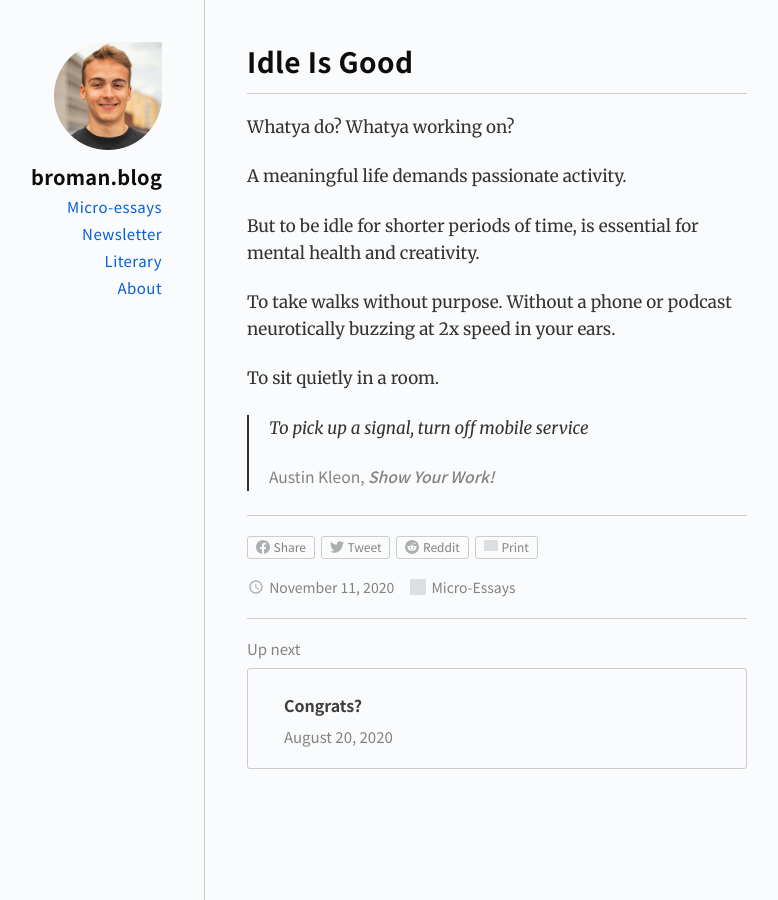
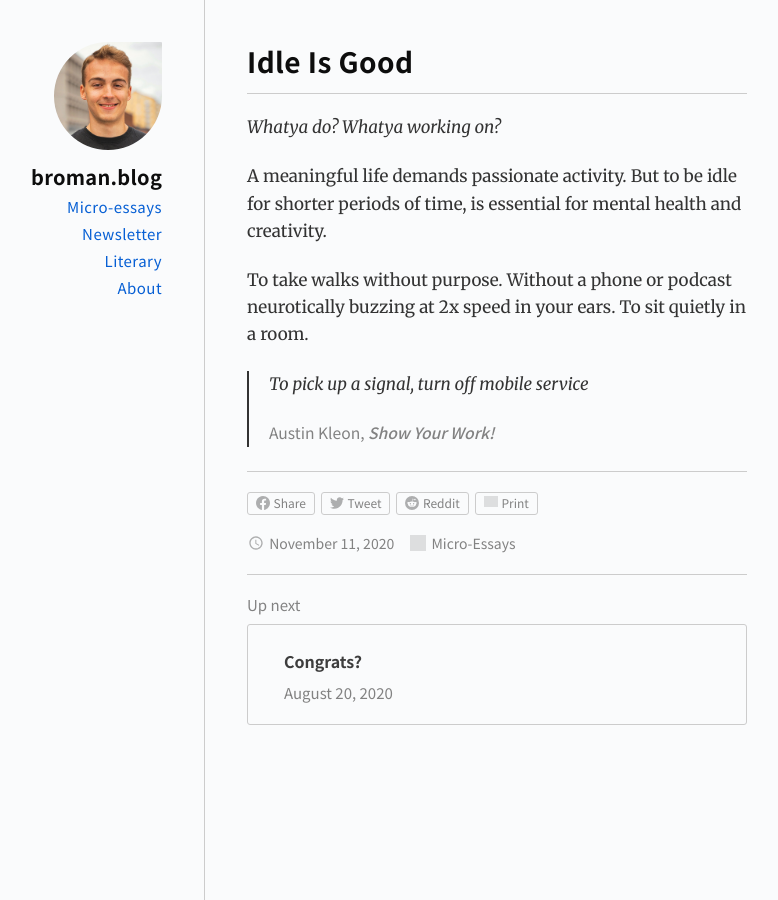
Before and after one commit to gdbroman/broman.blog, a Jekyll site: the page built from _posts/2020/2020-11-11-idle-is-good.md, in a window 1280 px wide. Shown: the whole page, without its empty margins (251-1029 px from the left). Built offline with Jekyll 4.4.1, drawn with Linux system fonts in a browser that asks for light colours; grey boxes are pictures that could not be loaded.

Commit message:
revisions

```diff
--- a/_posts/2020/2020-11-11-idle-is-good.md
+++ b/_posts/2020/2020-11-11-idle-is-good.md
@@ -3,15 +3,11 @@ title: "Idle Is Good"
 permalink: idle-is-good
 ---
 
-Whatya do? Whatya working on?
+*Whatya do? Whatya working on?*
 
-A meaningful life demands passionate activity.
+A meaningful life demands passionate activity. But to be idle for shorter periods of time, is essential for mental health and creativity.
 
-But to be idle for shorter periods of time, is essential for mental health and creativity.
-
-To take walks without purpose. Without a phone or podcast neurotically buzzing at 2x speed in your ears.
-
-To sit quietly in a room.
+To take walks without purpose. Without a phone or podcast neurotically buzzing at 2x speed in your ears. To sit quietly in a room.
 
 > To pick up a signal, turn off mobile service
 >
```
Also changed, not shown: _posts/2020/2020-10-24-happy-not-right.md (+1 -3 lines), _posts/2020/2020-10-26-different-not-better.md (+1 -3 lines), _posts/2020/2020-11-15-the-urban-animal.md (+2 -6 lines).
